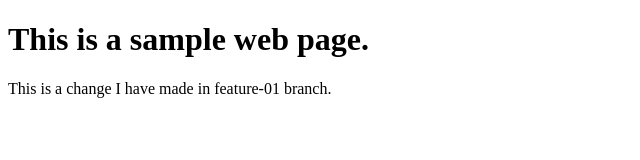
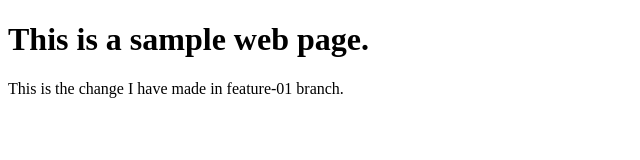
Before and after one commit to Honey-Sharma-git/Trial-2, a plain HTML site: page index.html in a window 1280 px wide. Shown: the full height of the page, 0-640 px from the left. Drawn offline with Linux system fonts and the light colour scheme.

Commit message:
Slight modification

```diff
--- a/index.html
+++ b/index.html
@@ -8,6 +8,6 @@
   </head>
   <body>
     <h1>This is a sample web page.</h1>
-    <p>This is a change I have made in feature-01 branch.</p>
+    <p>This is the change I have made in feature-01 branch.</p>
   </body>
 </html>
```
